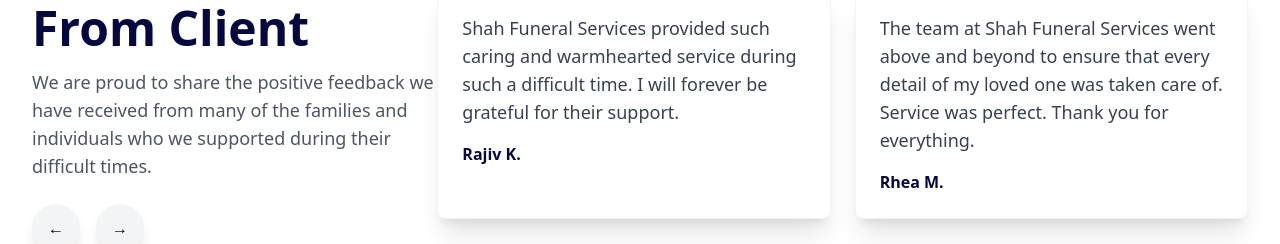
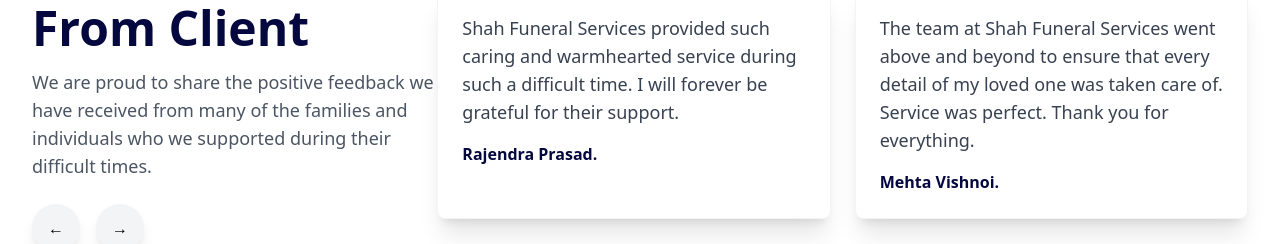
Before and after one commit to ShahAmbulanceService/Shah-Funeral, a React (Vite) app: page / in a window 1280 px wide. Shown: the part 3032-3276 px from the top of the page. Built offline with nearby package versions, Linux system fonts and the light colour scheme.

Commit message:
names in the feedback changed

```diff
--- a/src/components/Feedback.jsx
+++ b/src/components/Feedback.jsx
@@ -7,13 +7,13 @@
       id: 1,
       message:
         "Shah Funeral Services provided such caring and warmhearted service during such a difficult time. I will forever be grateful for their support.",
-      name: "Rajiv K.",
+      name: "Rajendra Prasad.",
     },
     {
       id: 2,
       message:
         "The team at Shah Funeral Services went above and beyond to ensure that every detail of my loved one was taken care of. Service was perfect. Thank you for everything.",
-      name: "Rhea M.",
+      name: "Mehta Vishnoi.",
     },
     // Add more feedback items as needed
   ];
```
